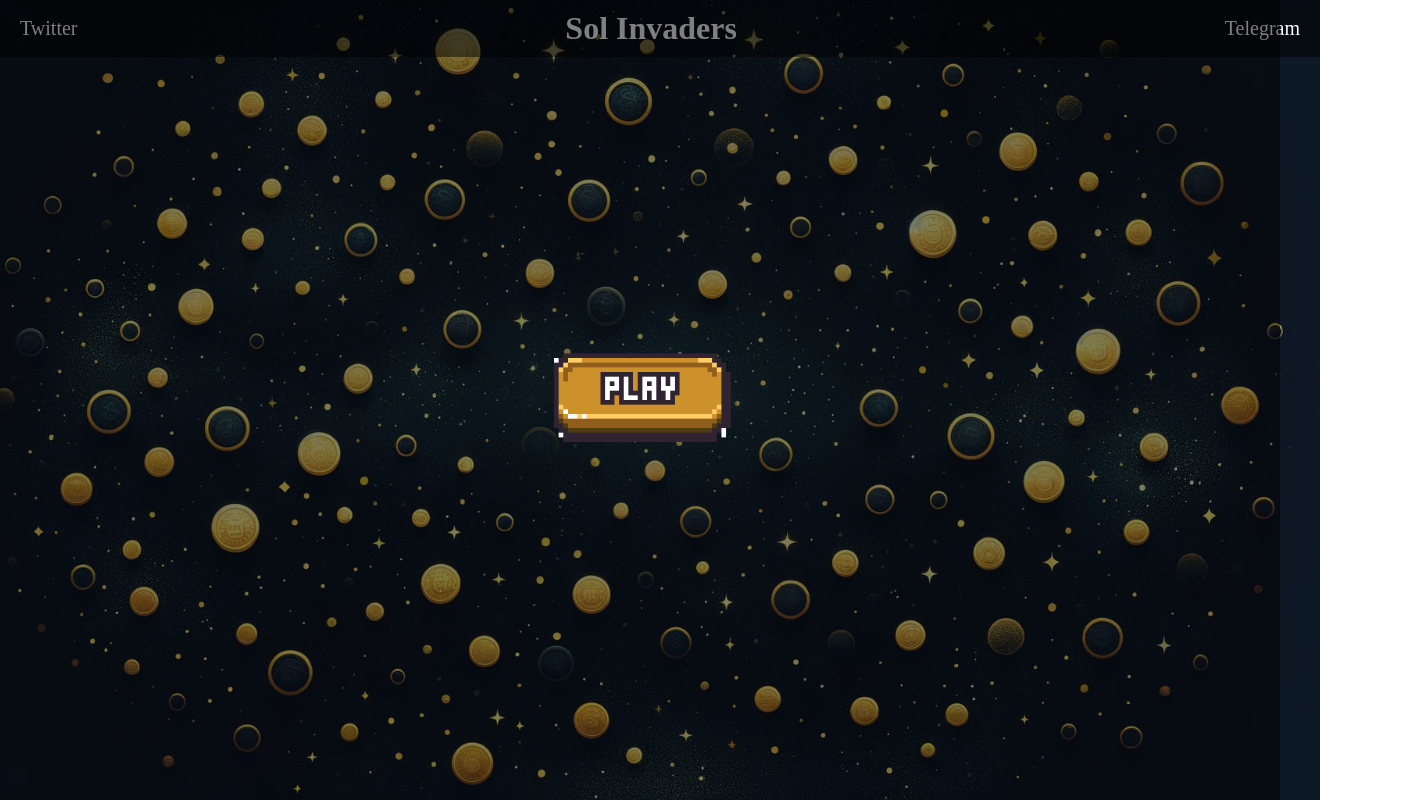
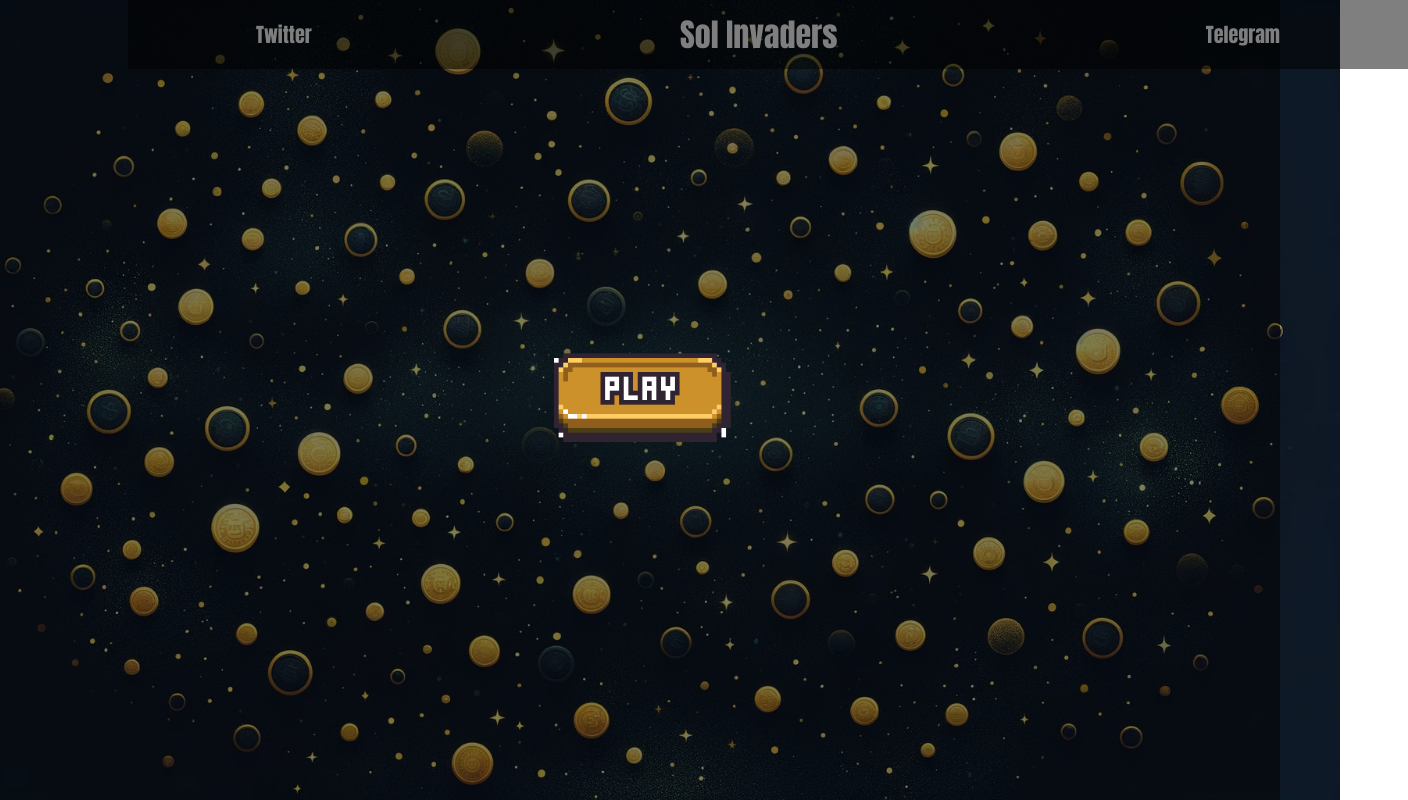
Before and after one commit to SolInvadersCoin/SolInvaders, a plain HTML site: page index.html in a window 1280 px wide. Shown: the whole page, 1408 px wide, since content can reach past the window. Drawn offline with Linux system fonts and the light colour scheme.

Commit message:
Update style.css

```diff
--- a/style.css
+++ b/style.css
@@ -1,10 +1,7 @@
 body {
     margin: 0;
-    display: flex;
-    flex-direction: column;
-    justify-content: center;
-    align-items: center;
-    height: 100vh;
+    font-family: 'Impact', sans-serif;
+    overflow: hidden;
     background: url('images/background.jpg') no-repeat center center fixed;
     background-size: cover;
 }
@@ -13,12 +10,12 @@ header {
     display: flex;
     justify-content: space-between;
     align-items: center;
-    width: 100%;
-    padding: 10px 20px;
+    width: 80%;
+    padding: 10px 10%;
     background: rgba(0, 0, 0, 0.5);
     position: absolute;
     top: 0;
-    left: 0;
+    left: 10%;
 }
 
 header h1 {
@@ -52,4 +49,5 @@ header a {
 
 canvas {
     border: 2px solid white;
+    background-color: #000080; /* Granatowy kolor tła */
 }
```
